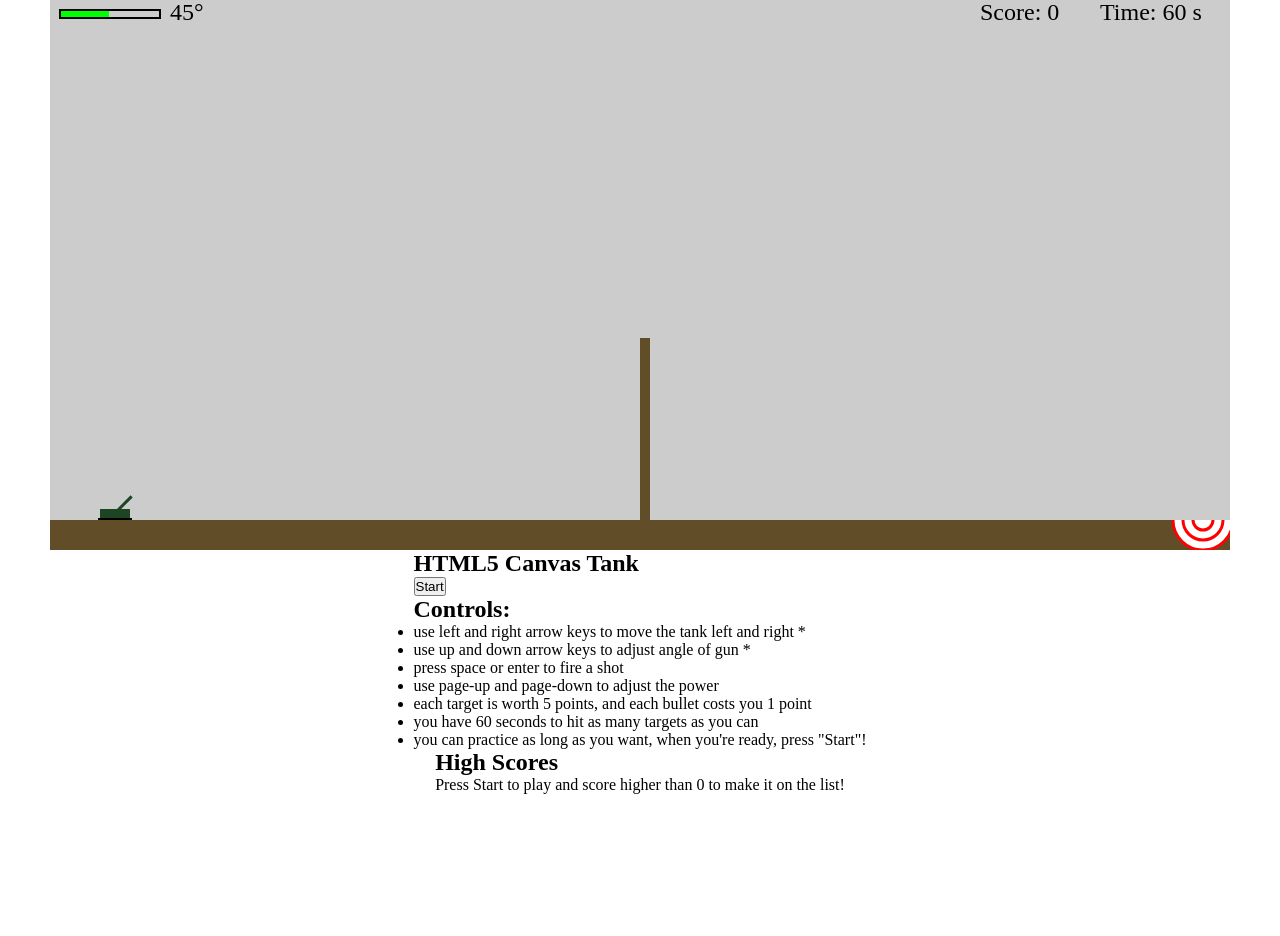
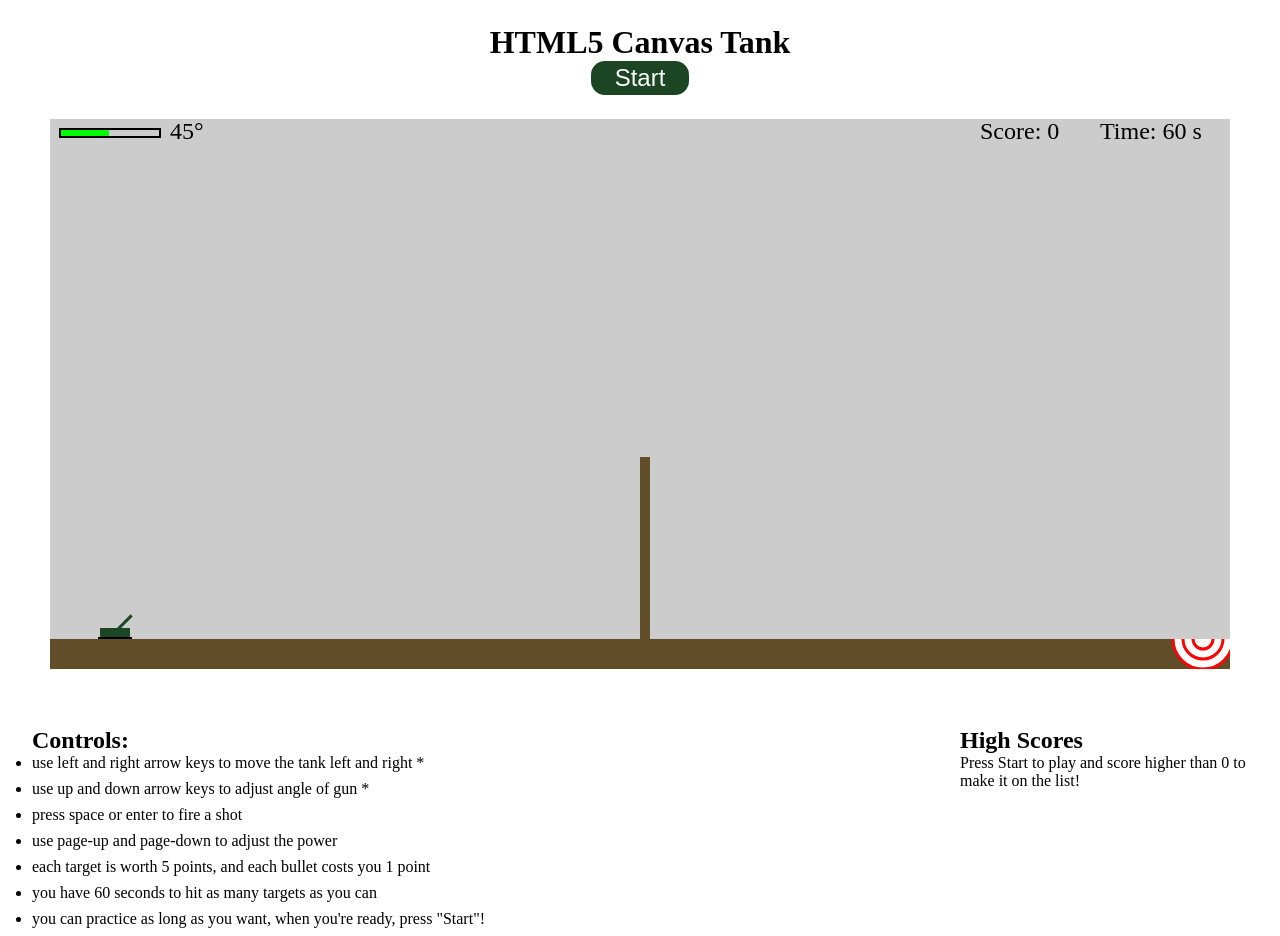
Before and after one commit to mikedubcurry/tanks, a Svelte app: page / in a window 1280 px wide. Before the commit the page ends 800 px from the top, so only its background shows below. Built offline with nearby package versions, Linux system fonts and the light colour scheme.

Commit message:
better layout

```diff
--- a/src/App.svelte
+++ b/src/App.svelte
@@ -4,7 +4,7 @@
 	let gameOver = false;
 	let timeLeft = 60;
 	let score = 0;
-	let highScores = []
+	let highScores = [];
 	let power = 15;
 	let angle = 45;
 	let firing = false;
@@ -30,16 +30,21 @@
 	let craters = [];
 
 	let interval;
+	getHighScores();
 
 	$: {
 		if (timeLeft === 0) {
-			if(score > 0) {
-				highScores = [...highScores, score].sort()
+			if (score > 0) {
+				// highScores = [...highScores, score].sort();
+				highScores.push(score);
+				highScores.sort();
+				highScores.reverse();
+				highScores = highScores.slice(0, 5);
+				localStorage.setItem('tanksHighScores', JSON.stringify(highScores));
 			}
 			gameOver = true;
 		}
 	}
-
 	onMount(() => {
 		const ctx = canvas.getContext('2d');
 		let frame = requestAnimationFrame(loop);
@@ -184,6 +189,9 @@
 	}
 
 	function drawTime(ctx) {
+		if(timeLeft < 20) {
+			ctx.fillStyle = "#ff0000"
+		}
 		ctx.fillText(`Time: ${timeLeft} s`, width - 130, 20);
 	}
 
@@ -207,6 +215,13 @@
 			velX = parseInt(power * Math.cos(convertToRadians(angle)));
 		}
 		velY = parseInt(power * -Math.sin(convertToRadians(angle)));
+	}
+
+	function getHighScores() {
+		let scores = localStorage.getItem('tanksHighScores');
+		if (scores) {
+			highScores = JSON.parse(scores);
+		}
 	}
 
 	// UI fns
@@ -249,40 +264,35 @@
 	}
 
 	function startGame() {
-		timeLeft = 60
-		score = 0
+		timeLeft = 60;
+		score = 0;
 		function startTime() {
 			let t = setTimeout(() => {
-				timeLeft -= 1
-				clearTimeout(t)
-				startTime()
-			}, 1500)
+				timeLeft -= 1;
+				clearTimeout(t);
+				startTime();
+			}, 1500);
 		}
-		startTime()
+		startTime();
 		// interval = setInterval(() => {
 		// 	timeLeft -= 1;
 		// }, 1000);
 	}
 </script>
 
-<svelte:window on:keydown={handleKeyPress} />
+<svelte:window on:keydown|preventDefault={handleKeyPress} />
 
+<div>
+	<h1>HTML5 Canvas Tank</h1>
+
+	<button on:click={startGame}>Start</button>
+</div>
 <main>
-	<!-- <section class="controls">
-		<button on:click={() => (xPos -= 5)}>Left</button>
-		<button on:click={() => (xPos += 5)}>Right</button>
-		<label for="power">Power</label>
-		<input type="range" name="power" id="power" min="5" max="25" bind:value={power} />
-		<label for="angle">Angle</label>
-		<input type="range" name="angle" id="angle" min="0" max="180" bind:value={angle} />
-		<button on:click={fire}>FIRE!</button>
-	</section> -->
 	<canvas class="battleground" bind:this={canvas} {width} {height}
 		>Your browser doesn't support HTML5 canvas element. :(</canvas
 	>
-	<section>
-		<h1>HTML5 Canvas Tank</h1>
-		<button on:click={startGame}>Start</button>
+
+	<section class="controls">
 		<h2>Controls:</h2>
 		<ul>
 			<li>use left and right arrow keys to move the tank left and right *</li>
@@ -294,13 +304,13 @@
 			<li>you can practice as long as you want, when you're ready, press "Start"!</li>
 		</ul>
 	</section>
-	<section>
+	<section class="highscores">
 		<h2>High Scores</h2>
 		<ol>
 			{#each highScores as scr}
 				<li>{scr}</li>
-				{:else}
-					<p>Press Start to play and score higher than 0 to make it on the list!</p>
+			{:else}
+				<p>Press Start to play and score higher than 0 to make it on the list!</p>
 			{/each}
 		</ol>
 	</section>
@@ -318,9 +328,52 @@
 
 	main {
 		height: 100%;
+		display: grid;
+		grid-template-columns: 3fr 1fr;
+		grid-template-rows: 80% auto;
+	}
+
+	canvas {
+		grid-column: 1 / span 2;
+		justify-self: center;
+		align-self: flex-start;
+	}
+	div {
 		display: flex;
 		flex-direction: column;
-		justify-content: space-around;
 		align-items: center;
+		justify-content: center;
+		padding: 1.5rem;
+	}
+	button {
+		border-radius: 14px;
+		padding: 0.2rem 1.5rem;
+		border: none;
+		background-color: #1c4623;
+		color: white;
+		font-size: 1.5rem;
+		transition: all 0.3s ease;
+	}
+	button:hover {
+		background-color: #327d3e;
+	}
+	button:active {
+		background-color: #3a6541;
+	}
+	.controls {
+		padding: 0 2rem;
+		grid-column: 1;
+		grid-row: 2;
+		justify-self: left;
+		align-self: center;
+	}
+	.highscores {
+		grid-column: 2;
+		grid-row: 2;
+		justify-self: left;
+		align-self: stretch;
+	}
+	li {
+		margin-bottom: 0.5rem;
 	}
 </style>
```
